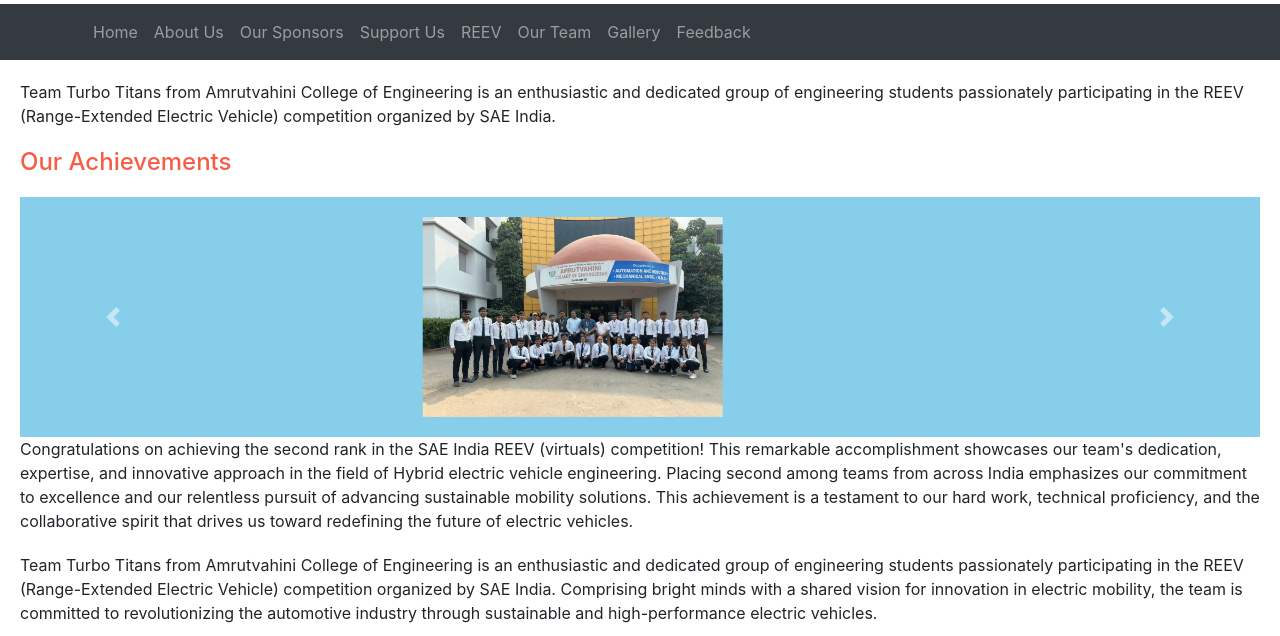
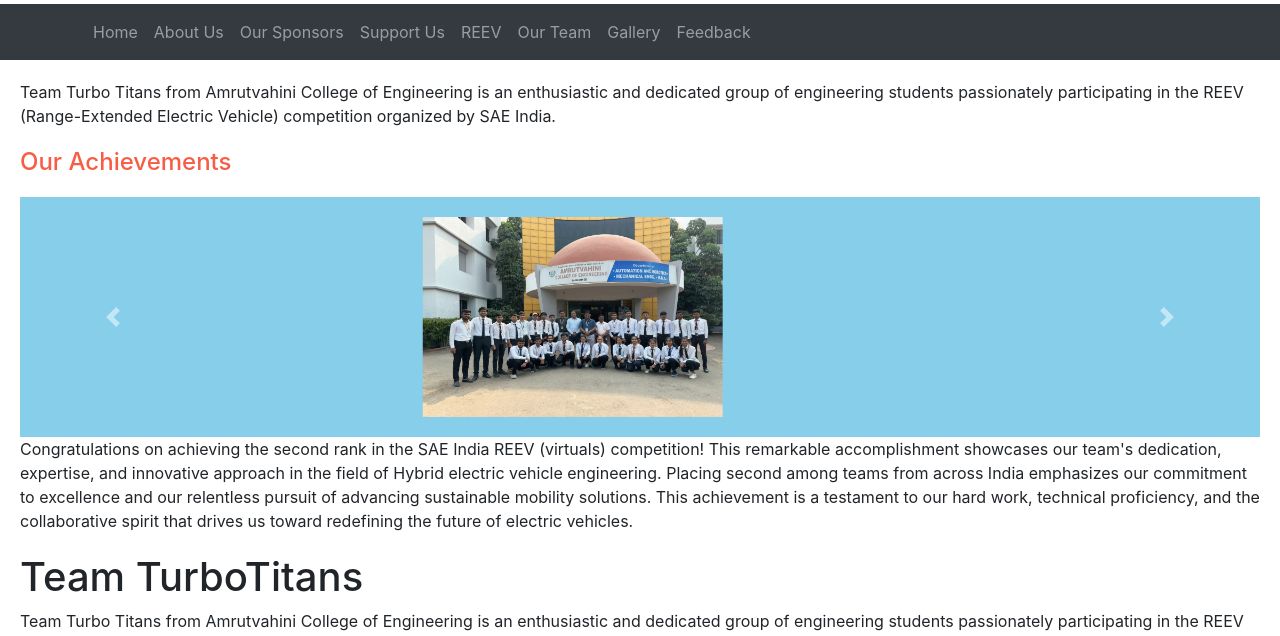
Before and after one commit to gadgebipin/teamturbotitans_New, a plain HTML site: page index.html in a window 1280 px wide. Shown: the part 149-785 px from the top of the page. Drawn offline with nearby package versions, Linux system fonts and the light colour scheme.

Commit message:
Update index.html

```diff
--- a/index.html
+++ b/index.html
@@ -182,6 +182,7 @@
       relentless pursuit of advancing sustainable mobility solutions. This achievement is a testament to our hard work,
       technical proficiency, and the collaborative spirit that drives us toward redefining the future of electric
       vehicles.</p>
+    <h1>Team TurboTitans</h1>
     <p>Team Turbo Titans from Amrutvahini College of Engineering is an enthusiastic and dedicated group of engineering
       students passionately participating in the REEV (Range-Extended Electric Vehicle) competition organized by SAE
       India. Comprising bright minds with a shared vision for innovation in electric mobility, the team is committed to
```
